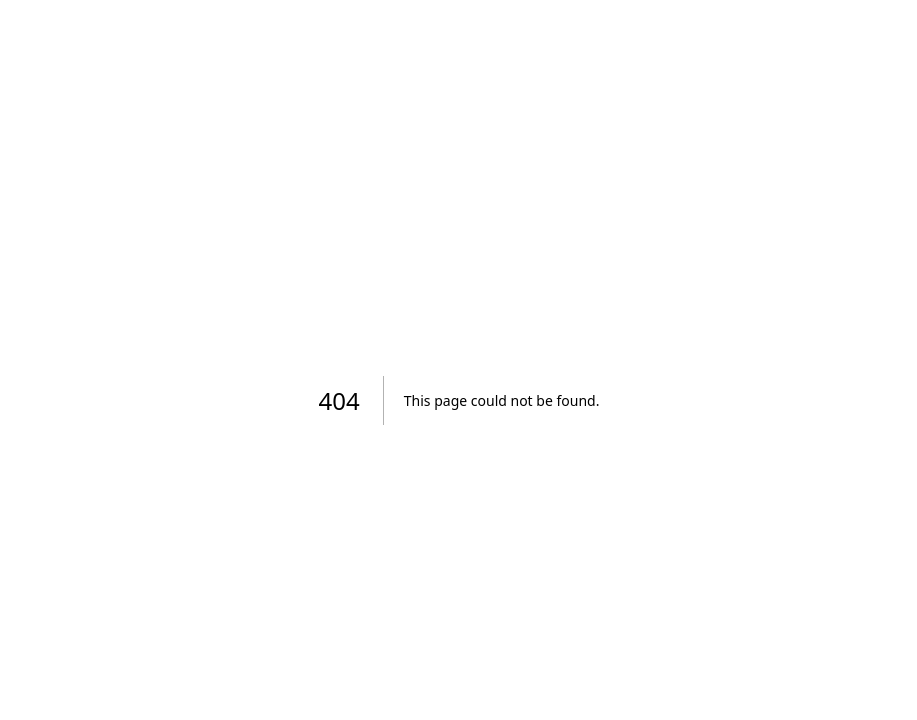
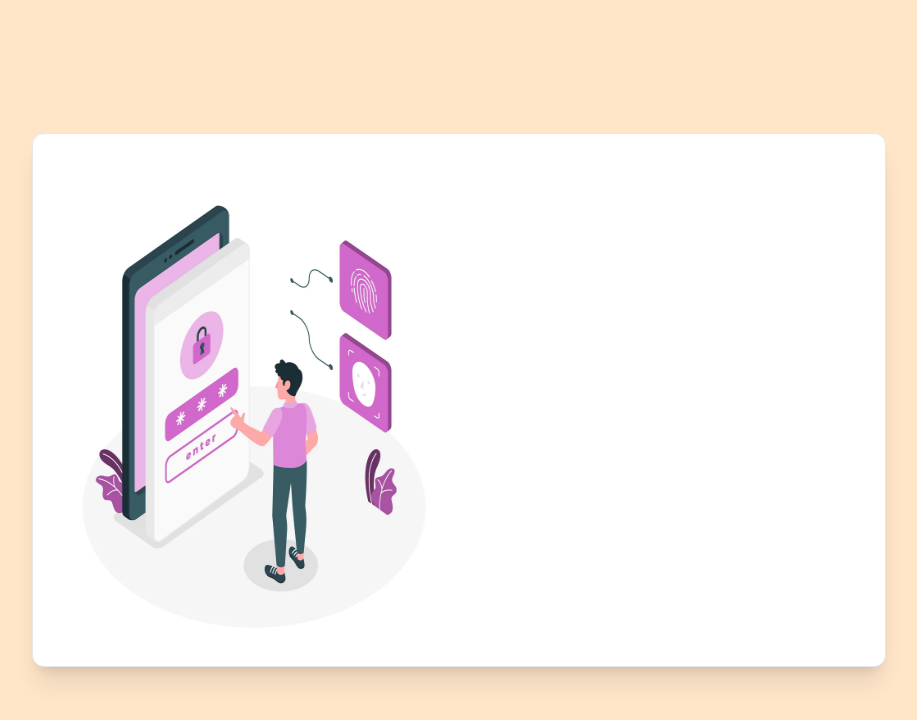
Before and after one commit to alokdwivedi103/skylineCms, a Next.js app in the folder client/: page /login in a window 1280 px wide. Before the commit this address had no page. Shown: the top 720 px of the page, without its empty margins (181-1098 px from the left). Built offline with nearby package versions, Linux system fonts and the light colour scheme.

Commit message:
login first commit

```diff
--- a/client/app/globals.css
+++ b/client/app/globals.css
@@ -17,13 +17,7 @@
 }
 
 body {
-  color: rgb(var(--foreground-rgb));
-  background: linear-gradient(
-      to bottom,
-      transparent,
-      rgb(var(--background-end-rgb))
-    )
-    rgb(var(--background-start-rgb));
+  background-color: #FFE6C9;
 }
 
 @layer utilities {
--- /dev/null
+++ b/client/app/login/page.tsx
@@ -0,0 +1,17 @@
+import Image from "next/image";
+
+export default function page() {
+  return (
+    <section className="flex justify-center items-center w-screen h-screen">
+      <div className="w-2/3 h-2/3 rounded-xl border shadow-xl bg-white p-4">
+        <Image
+          alt="login"
+          className="w-1/2 h-full"
+          height={412}
+          src="/login.webp"
+          width={412}
+        />
+      </div>
+    </section>
+  );
+}
```
Also changed, not shown: client/public/login.webp (added).
